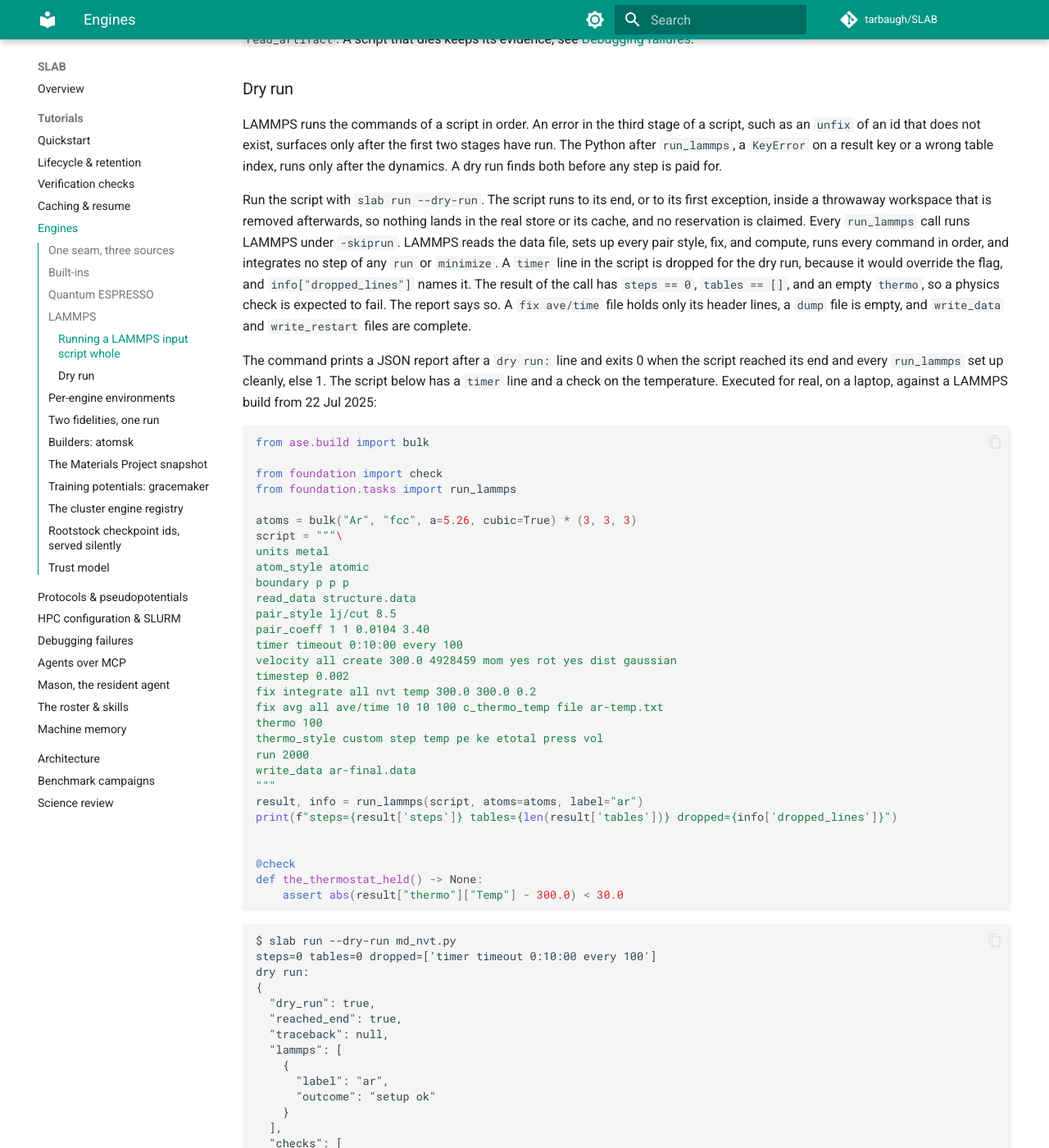
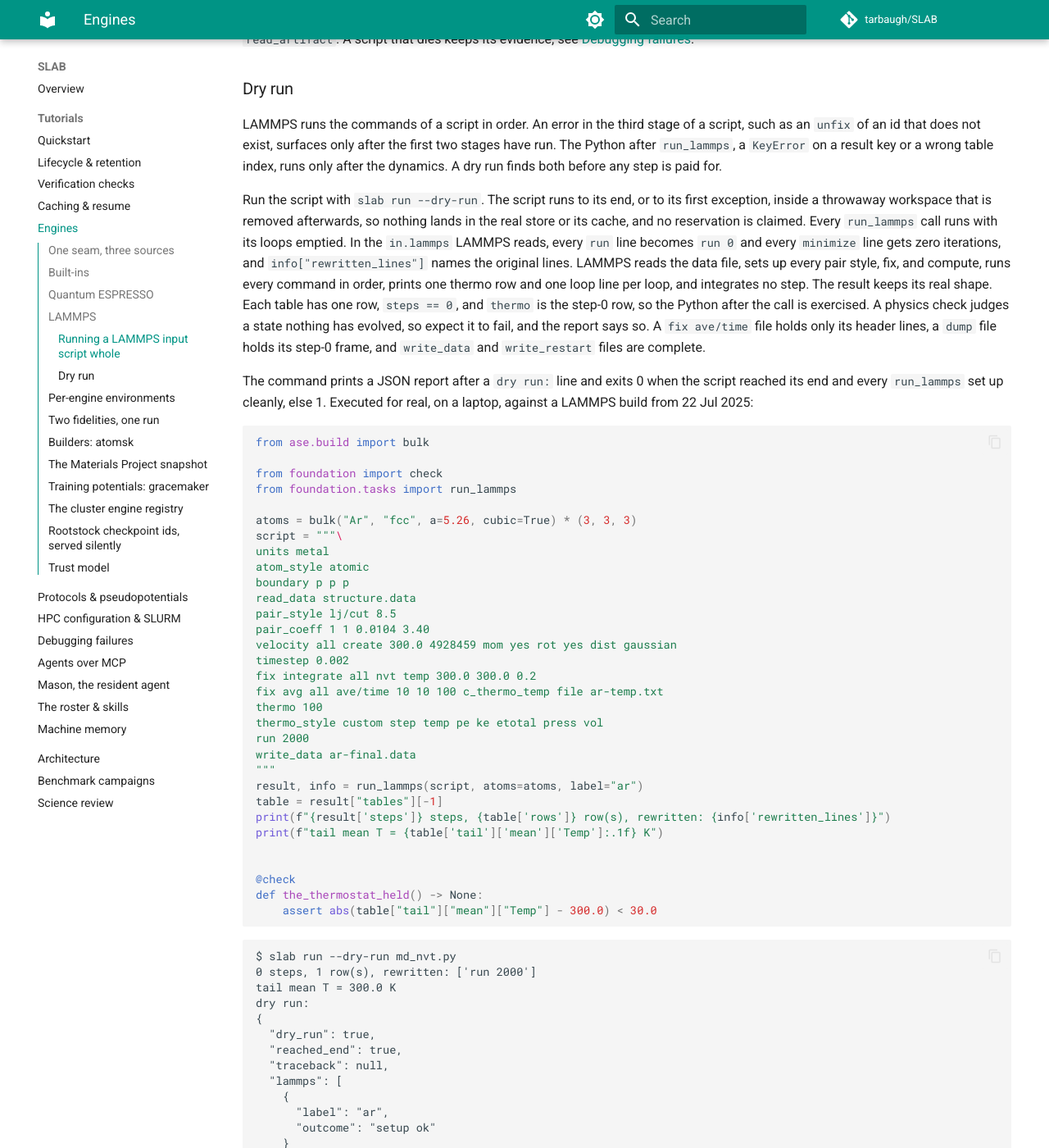
Before and after one commit to tarbaugh/SLAB, an MkDocs documentation site: the page built from docs/tutorials/engines.md, in a window 1280 px wide and 1400 px high, scrolled down 6438 px. Shown: the whole window at 82% size. Built offline with MkDocs 1.6.1 and Material for MkDocs 9.7.7, drawn with Linux system fonts in a browser that asks for light colours; comment, search, counter and statistics services are not loaded; some of the changed text lies outside the part shown.

Commit message:
structure: a dry run empties every loop instead of skipping it
Under -skiprun LAMMPS prints no thermo header, no rows, and no Loop
line, even for run 0, so every correct post-processing script that
indexes result["tables"] died in the dry run. The dry run now rewrites
every `run` line to `run 0` and every `minimize` to zero iterations in
the in.lammps LAMMPS reads (rewrite_loops). LAMMPS then performs the
full setup of each loop, prints one thermo row and a Loop line for zero
steps, writes the ave/time headers, the step-0 dump frame, and the
write_data and write_restart files, and a bad unfix after two runs
still fails with its ERROR line. The result keeps its real shape, so
the Python after run_lammps is exercised. The -skiprun probe, the
skiprun key on describe_lammps, and the timer-line dropping are gone;
info carries dry_run and rewritten_lines.

Co-Authored-By: Claude Fable 5.1 <noreply@anthropic.com>

````diff
--- a/docs/tutorials/engines.md
+++ b/docs/tutorials/engines.md
@@ -400,20 +400,22 @@ for.
 Run the script with `slab run --dry-run`. The script runs to its end, or
 to its first exception, inside a throwaway workspace that is removed
 afterwards, so nothing lands in the real store or its cache, and no
-reservation is claimed. Every `run_lammps` call runs LAMMPS under
-`-skiprun`. LAMMPS reads the data file, sets up every pair style, fix,
-and compute, runs every command in order, and integrates no step of any
-`run` or `minimize`. A `timer` line in the script is dropped for the dry
-run, because it would override the flag, and `info["dropped_lines"]`
-names it. The result of the call has `steps == 0`, `tables == []`, and
-an empty `thermo`, so a physics check is expected to fail. The report
-says so. A `fix ave/time` file holds only its header lines, a `dump`
-file is empty, and `write_data` and `write_restart` files are complete.
+reservation is claimed. Every `run_lammps` call runs with its loops
+emptied. In the `in.lammps` LAMMPS reads, every `run` line becomes
+`run 0` and every `minimize` line gets zero iterations, and
+`info["rewritten_lines"]` names the original lines. LAMMPS reads the
+data file, sets up every pair style, fix, and compute, runs every
+command in order, prints one thermo row and one loop line per loop, and
+integrates no step. The result keeps its real shape. Each table has one
+row, `steps == 0`, and `thermo` is the step-0 row, so the Python after
+the call is exercised. A physics check judges a state nothing has
+evolved, so expect it to fail, and the report says so. A `fix ave/time`
+file holds only its header lines, a `dump` file holds its step-0 frame,
+and `write_data` and `write_restart` files are complete.
 
 The command prints a JSON report after a `dry run:` line and exits 0
 when the script reached its end and every `run_lammps` set up cleanly,
-else 1. The script below has a `timer` line and a check on the
-temperature. Executed for real, on a laptop, against a LAMMPS build from
+else 1. Executed for real, on a laptop, against a LAMMPS build from
 22 Jul 2025:
 
 <!-- no-verify -->
@@ -431,7 +433,6 @@ boundary p p p
 read_data structure.data
 pair_style lj/cut 8.5
 pair_coeff 1 1 0.0104 3.40
-timer timeout 0:10:00 every 100
 velocity all create 300.0 4928459 mom yes rot yes dist gaussian
 timestep 0.002
 fix integrate all nvt temp 300.0 300.0 0.2
@@ -442,18 +443,21 @@ run 2000
 write_data ar-final.data
 """
 result, info = run_lammps(script, atoms=atoms, label="ar")
-print(f"steps={result['steps']} tables={len(result['tables'])} dropped={info['dropped_lines']}")
+table = result["tables"][-1]
+print(f"{result['steps']} steps, {table['rows']} row(s), rewritten: {info['rewritten_lines']}")
+print(f"tail mean T = {table['tail']['mean']['Temp']:.1f} K")
 
 
 @check
 def the_thermostat_held() -> None:
-    assert abs(result["thermo"]["Temp"] - 300.0) < 30.0
+    assert abs(table["tail"]["mean"]["Temp"] - 300.0) < 30.0
 ```
 
 <!-- no-verify -->
 ```text
 $ slab run --dry-run md_nvt.py
-steps=0 tables=0 dropped=['timer timeout 0:10:00 every 100']
+0 steps, 1 row(s), rewritten: ['run 2000']
+tail mean T = 300.0 K
 dry run:
 {
   "dry_run": true,
@@ -468,8 +472,8 @@ dry run:
   "checks": [
     {
       "name": "the_thermostat_held",
-      "passed": false,
-      "message": "check raised KeyError: 'Temp'"
+      "passed": true,
+      "message": "completed without assertion errors"
     }
   ],
   "checks_note": "physics checks are expected to fail in a dry run: LAMMPS integrated no steps",
@@ -485,15 +489,14 @@ dry run:
 }
 ```
 
-`reached_end` says the script ran to its last line, `lammps` lists each
-`run_lammps` call with `setup ok` or the `ERROR` line LAMMPS printed,
-`checks` shows every check with its outcome, and `outputs` names the
-files the real run would keep. A script that dies after `run_lammps`
-reports `reached_end: false` and the traceback. A build that does not
-list `-skiprun` in its `-h` output is refused with a message that names
-the flag, and `describe_lammps(...)["skiprun"]` reports the support. In
-Python, `launch_script` and `launch_child` take the same `dry_run`
-switch.
+Here the check passed, because the step-0 temperature is the one
+`velocity create` set. `reached_end` says the script ran to its last
+line, `lammps` lists each `run_lammps` call with `setup ok` or the
+`ERROR` line LAMMPS printed, `checks` shows every check with its
+outcome, and `outputs` names the files the real run would keep. A
+script that dies after `run_lammps` reports `reached_end: false` and
+the traceback. In Python, `launch_script` and `launch_child` take the
+same `dry_run` switch.
 
 ## Per-engine environments
 
````
Also changed, not shown: CHANGELOG.md (+11 -12 lines), 7 other files.
